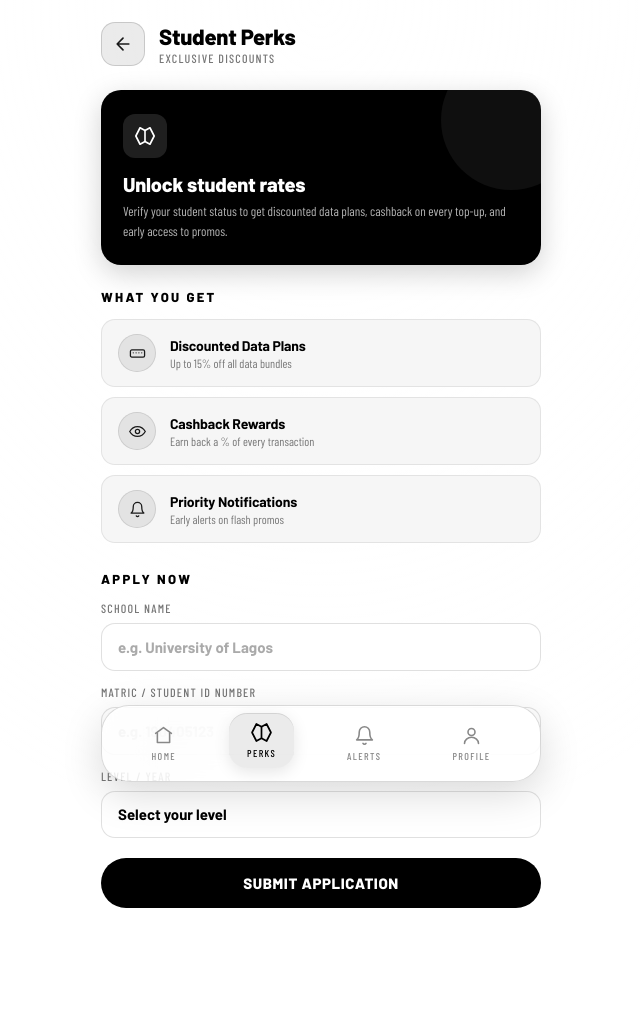
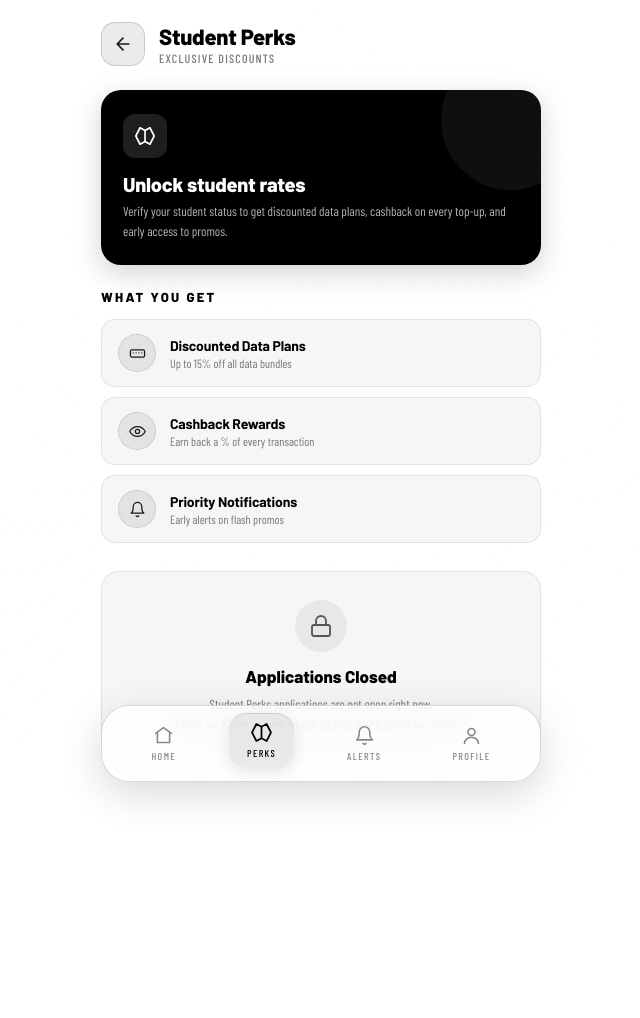
Before and after one commit to Prosperricch/vtmoo_bot, a Flask app: template templates/perks.html in a window 1280 px wide. Shown: the whole page, without its empty margins (319-959 px from the left). After the commit the page ends 802 px from the top, so only its background shows below. Run offline with Flask 3, Linux system fonts and the light colour scheme; the template is opened without the code that fills it, so the values that code supplies are empty; some libraries are stand-ins or nearby versions.

Commit message:
Update perks.html

```diff
--- a/templates/perks.html
+++ b/templates/perks.html
@@ -60,27 +60,43 @@
     .hero-title { font-family: 'Barlow', sans-serif; font-weight: 800; font-size: 20px; letter-spacing: -0.01em; margin-bottom: 6px; }
     .hero-sub { font-family: 'Barlow Condensed', sans-serif; font-weight: 400; font-size: 13px; color: rgba(255,255,255,0.7); line-height: 1.5; }
 
+    /* ── SPOTS PILL ── */
+    .spots-pill {
+      display: inline-flex; align-items: center; gap: 6px; margin-top: 14px;
+      background: rgba(255,255,255,0.12); border: 1px solid rgba(255,255,255,0.2);
+      border-radius: 20px; padding: 5px 12px;
+    }
+    .spots-pill-dot { width: 7px; height: 7px; border-radius: 50%; background: #4ade80; flex-shrink: 0; }
+    .spots-pill-text { font-family: 'Barlow Condensed', sans-serif; font-weight: 500; font-size: 12px; color: rgba(255,255,255,0.85); letter-spacing: 0.04em; }
+
     /* ── STATUS BANNER ── */
     .status-banner {
       display: flex; align-items: center; gap: 12px; border-radius: 16px; padding: 14px 16px;
       margin-bottom: 24px; opacity: 0; animation: fadeUp 0.6s ease 0.16s forwards;
     }
     .status-banner.approved { background: rgba(28,166,76,0.1); border: 1px solid rgba(28,166,76,0.25); }
-    .status-banner.pending { background: rgba(255,153,0,0.1); border: 1px solid rgba(255,153,0,0.25); }
-    .status-banner.rejected { background: rgba(255,0,0,0.06); border: 1px solid rgba(255,0,0,0.18); }
+    .status-banner.pending  { background: rgba(255,153,0,0.1);  border: 1px solid rgba(255,153,0,0.25); }
+    .status-banner.rejected { background: rgba(255,0,0,0.06);   border: 1px solid rgba(255,0,0,0.18); }
+    .status-banner.closed   { background: rgba(100,100,100,0.08); border: 1px solid rgba(0,0,0,0.12); }
+
     .status-banner-icon { width: 36px; height: 36px; border-radius: 50%; display: flex; align-items: center; justify-content: center; flex-shrink: 0; }
     .status-banner.approved .status-banner-icon { background: rgba(28,166,76,0.15); }
-    .status-banner.pending .status-banner-icon { background: rgba(255,153,0,0.15); }
+    .status-banner.pending  .status-banner-icon { background: rgba(255,153,0,0.15); }
     .status-banner.rejected .status-banner-icon { background: rgba(255,0,0,0.1); }
+    .status-banner.closed   .status-banner-icon { background: rgba(0,0,0,0.07); }
+
     .status-banner-icon svg { width: 18px; height: 18px; }
     .status-banner.approved .status-banner-icon svg { stroke: #1ca64c; }
-    .status-banner.pending .status-banner-icon svg { stroke: #cc7a00; }
+    .status-banner.pending  .status-banner-icon svg { stroke: #cc7a00; }
     .status-banner.rejected .status-banner-icon svg { stroke: #cc0000; }
+    .status-banner.closed   .status-banner-icon svg { stroke: #555555; }
+
     .status-banner-text { display: flex; flex-direction: column; gap: 1px; }
     .status-banner-title { font-family: 'Barlow', sans-serif; font-weight: 700; font-size: 14px; }
     .status-banner.approved .status-banner-title { color: #1ca64c; }
-    .status-banner.pending .status-banner-title { color: #cc7a00; }
+    .status-banner.pending  .status-banner-title { color: #cc7a00; }
     .status-banner.rejected .status-banner-title { color: #cc0000; }
+    .status-banner.closed   .status-banner-title { color: #333333; }
     .status-banner-sub { font-family: 'Barlow Condensed', sans-serif; font-weight: 400; font-size: 12px; color: #777777; }
 
     /* ── SECTION ── */
@@ -105,6 +121,20 @@
     .perk-info { display: flex; flex-direction: column; gap: 2px; }
     .perk-title { font-family: 'Barlow', sans-serif; font-weight: 700; font-size: 14px; color: #000000; letter-spacing: -0.01em; }
     .perk-sub { font-family: 'Barlow Condensed', sans-serif; font-weight: 400; font-size: 12px; color: #777777; }
+
+    /* ── CLOSED STATE ── */
+    .closed-card {
+      background: rgba(240,240,240,0.6); border: 1px solid rgba(0,0,0,0.08);
+      border-radius: 18px; padding: 28px 22px; text-align: center;
+      opacity: 0; animation: fadeUp 0.6s ease 0.32s forwards; margin-bottom: 10px;
+    }
+    .closed-card-icon {
+      width: 52px; height: 52px; border-radius: 50%; background: rgba(0,0,0,0.06);
+      display: flex; align-items: center; justify-content: center; margin: 0 auto 14px;
+    }
+    .closed-card-icon svg { width: 24px; height: 24px; stroke: #555555; }
+    .closed-card-title { font-family: 'Barlow', sans-serif; font-weight: 800; font-size: 17px; color: #000000; margin-bottom: 8px; }
+    .closed-card-sub { font-family: 'Barlow Condensed', sans-serif; font-weight: 400; font-size: 13px; color: #777777; line-height: 1.55; }
 
     /* ── FORM ── */
     .field-group { margin-bottom: 14px; opacity: 0; animation: fadeUp 0.6s ease 0.32s forwards; }
@@ -138,7 +168,7 @@
       text-align: center; display: none; opacity: 0; animation: fadeUp 0.3s ease forwards;
     }
     .form-message.success { display: block; background: rgba(28,166,76,0.12); color: #1ca64c; border: 1px solid rgba(28,166,76,0.25); }
-    .form-message.error { display: block; background: rgba(255,0,0,0.08); color: #cc0000; border: 1px solid rgba(255,0,0,0.2); }
+    .form-message.error   { display: block; background: rgba(255,0,0,0.08);  color: #cc0000; border: 1px solid rgba(255,0,0,0.2); }
 
     /* ── BOTTOM GLASS NAV ── */
     .bottom-nav {
@@ -163,7 +193,6 @@
       display: inline-block; width: 16px; height: 16px; border: 2px solid rgba(255,255,255,0.3);
       border-top: 2px solid #ffffff; border-radius: 50%; animation: spin 0.6s linear infinite;
     }
-
     @keyframes spin { to { transform: rotate(360deg); } }
 
     @media (max-width: 380px) {
@@ -172,7 +201,6 @@
       .page-title { font-size: 20px; }
       .hero-card { padding: 20px 18px; }
     }
-
     @media (max-width: 320px) {
       .app { padding: 16px 16px 100px; }
       .field-input, .field-select, .submit-btn { font-size: 14px; padding: 12px 14px; }
@@ -210,9 +238,24 @@
       </div>
       <div class="hero-title">Unlock student rates</div>
       <div class="hero-sub">Verify your student status to get discounted data plans, cashback on every top-up, and early access to promos.</div>
+
+      {# Show spots remaining only if admin has enabled it and applications are open #}
+      {% if show_spots and apps_open and allow_applications and perk_status != 'approved' %}
+        {% if spots_remaining > 0 %}
+        <div class="spots-pill">
+          <div class="spots-pill-dot"></div>
+          <span class="spots-pill-text">{{ spots_remaining }} of {{ total_spots }} spot{{ 's' if spots_remaining != 1 else '' }} remaining</span>
+        </div>
+        {% elif spots_remaining == 0 %}
+        <div class="spots-pill" style="background:rgba(255,80,80,0.18); border-color:rgba(255,80,80,0.3);">
+          <div class="spots-pill-dot" style="background:#f87171;"></div>
+          <span class="spots-pill-text" style="color:rgba(255,200,200,0.95);">All {{ total_spots }} spots filled</span>
+        </div>
+        {% endif %}
+      {% endif %}
     </div>
 
-    <!-- STATUS BANNER -->
+    <!-- STATUS BANNER — applied / approved / rejected -->
     {% if perk_status %}
       {% if perk_status == 'approved' %}
       <div class="status-banner approved">
@@ -220,7 +263,7 @@
           <svg viewBox="0 0 24 24" fill="none" stroke-width="2" stroke-linecap="round" stroke-linejoin="round"><path d="M20 6L9 17l-5-5" /></svg>
         </div>
         <div class="status-banner-text">
-          <span class="status-banner-title">You're verified</span>
+          <span class="status-banner-title">You're verified ✓</span>
           <span class="status-banner-sub">Student perks are active on your account.</span>
         </div>
       </div>
@@ -241,7 +284,7 @@
         </div>
         <div class="status-banner-text">
           <span class="status-banner-title">Application not approved</span>
-          <span class="status-banner-sub">{{ perk_rejection_reason or "Please check your details and re-apply." }}</span>
+          <span class="status-banner-sub">{{ perk_rejection_reason or "Please check your details and re-apply below." }}</span>
         </div>
       </div>
       {% endif %}
@@ -285,20 +328,52 @@
       </div>
     </div>
 
+    {# ── FORM SECTION — only if not already approved/pending, and apps are open ── #}
+    {% if perk_status != 'approved' and perk_status != 'pending' %}
+
+      {% if not apps_open or not allow_applications %}
+      <!-- APPLICATIONS CLOSED -->
+      <div class="closed-card">
+        <div class="closed-card-icon">
+          <svg viewBox="0 0 24 24" fill="none" stroke-width="1.8" stroke-linecap="round" stroke-linejoin="round">
+            <rect x="3" y="11" width="18" height="11" rx="2" /><path d="M7 11V7a5 5 0 0110 0v4" />
+          </svg>
+        </div>
+        <div class="closed-card-title">Applications Closed</div>
+        <div class="closed-card-sub">
+          Student Perks applications are not open right now.<br>
+          Check back later or keep an eye on your notifications for updates.
+        </div>
+      </div>
+
+      {% elif spots_remaining == 0 %}
+      <!-- ALL SPOTS FILLED -->
+      <div class="closed-card">
+        <div class="closed-card-icon">
+          <svg viewBox="0 0 24 24" fill="none" stroke-width="1.8" stroke-linecap="round" stroke-linejoin="round">
+            <circle cx="12" cy="12" r="10" /><path d="M8 12h8M12 8v8" style="transform:rotate(45deg);transform-origin:center"/>
+            <line x1="4.93" y1="4.93" x2="19.07" y2="19.07" />
+          </svg>
+        </div>
+        <div class="closed-card-title">All spots filled</div>
+        <div class="closed-card-sub">
+          All {{ total_spots }} available spots have been taken.<br>
+          We'll open more slots soon — stay tuned to your notifications.
+        </div>
+      </div>
+
+      {% else %}
       <!-- APPLICATION FORM -->
-    {% if perk_status != 'approved' and perk_status != 'pending' %}
       <div class="section-head">Apply Now</div>
       <form id="perksForm">
         <div class="field-group">
           <label class="field-label" for="schoolInput">School Name</label>
           <input class="field-input" type="text" id="schoolInput" placeholder="e.g. University of Lagos" value="{{ user.school or '' }}" />
         </div>
-
         <div class="field-group">
           <label class="field-label" for="matricInput">Matric / Student ID Number</label>
           <input class="field-input" type="text" id="matricInput" placeholder="e.g. 190405123" />
         </div>
-
         <div class="field-group">
           <label class="field-label" for="levelSelect">Level / Year</label>
           <select class="field-select" id="levelSelect">
@@ -311,12 +386,13 @@
             <option value="postgrad">Postgraduate</option>
           </select>
         </div>
-
         <button class="submit-btn" id="submitBtn" type="submit">
           <span id="btnText">Submit Application</span>
         </button>
         <div class="form-message" id="formMessage"></div>
       </form>
+      {% endif %}
+
     {% endif %}
 
   </div>
@@ -402,113 +478,64 @@
     /* ── TELEGRAM WEB APP ── */
     (function () {
       const tg = window.Telegram && window.Telegram.WebApp;
-      if (tg) {
-        tg.ready();
-        tg.expand();
-        document.documentElement.style.setProperty('--tg-theme-bg-color', tg.backgroundColor || '#ffffff');
-      }
+      if (tg) { tg.ready(); tg.expand(); }
     })();
 
     /* ── PERKS FORM SUBMISSION ── */
-    const perksForm = document.getElementById('perksForm');
-    const submitBtn = document.getElementById('submitBtn');
-    const btnText = document.getElementById('btnText');
-    const formMessage = document.getElementById('formMessage');
-    const schoolInput = document.getElementById('schoolInput');
-    const matricInput = document.getElementById('matricInput');
-    const levelSelect = document.getElementById('levelSelect');
+    const perksForm  = document.getElementById('perksForm');
+    const submitBtn  = document.getElementById('submitBtn');
+    const btnText    = document.getElementById('btnText');
+    const formMsg    = document.getElementById('formMessage');
+    const schoolInp  = document.getElementById('schoolInput');
+    const matricInp  = document.getElementById('matricInput');
+    const levelSel   = document.getElementById('levelSelect');
 
     if (perksForm) {
       perksForm.addEventListener('submit', async (e) => {
         e.preventDefault();
 
-        const school = (schoolInput.value || '').trim();
-        const matric_number = (matricInput.value || '').trim();
-        const level = (levelSelect.value || '').trim();
+        const school        = (schoolInp.value || '').trim();
+        const matric_number = (matricInp.value || '').trim();
+        const level         = (levelSel.value || '').trim();
 
-        // Validation
-        if (!school) {
-          showMessage('Please enter your school name.', 'error');
-          schoolInput.focus();
-          return;
-        }
-        if (!matric_number) {
-          showMessage('Please enter your matric/student ID number.', 'error');
-          matricInput.focus();
-          return;
-        }
-        if (!level) {
-          showMessage('Please select your level.', 'error');
-          levelSelect.focus();
-          return;
-        }
+        if (!school)        { showMsg('Please enter your school name.', 'error');       schoolInp.focus(); return; }
+        if (!matric_number) { showMsg('Please enter your matric/student ID.', 'error'); matricInp.focus(); return; }
+        if (!level)         { showMsg('Please select your level.', 'error');            levelSel.focus();  return; }
 
-        // Disable button and show loading state
         submitBtn.disabled = true;
-        btnText.innerHTML = '<span class="loading-spinner"></span>';
+        btnText.innerHTML  = '<span class="loading-spinner"></span>';
 
         try {
-          const response = await fetch('/api/perks/apply', {
+          const res  = await fetch('/api/perks/apply', {
             method: 'POST',
-            headers: {
-              'Content-Type': 'application/json',
-            },
-            body: JSON.stringify({
-              telegram_id: {{ user.telegram_id }},
-              school: school,
-              matric_number: matric_number,
-              level: level
-            })
+            headers: { 'Content-Type': 'application/json' },
+            body: JSON.stringify({ telegram_id: {{ user.telegram_id }}, school, matric_number, level })
           });
-
-          const data = await response.json();
+          const data = await res.json();
 
           if (data.success) {
-            showMessage(data.message || 'Application submitted successfully!', 'success');
+            showMsg(data.message || 'Application submitted!', 'success');
             perksForm.reset();
-
-            // Reload page after 2 seconds to show status update
-            setTimeout(() => {
-              window.location.reload();
-            }, 2000);
+            setTimeout(() => window.location.reload(), 2000);
           } else {
-            showMessage(data.message || 'Failed to submit application. Please try again.', 'error');
+            showMsg(data.message || 'Failed to submit. Please try again.', 'error');
             submitBtn.disabled = false;
             btnText.textContent = 'Submit Application';
           }
-        } catch (error) {
-          console.error('Error submitting form:', error);
-          showMessage('Network error. Please check your connection and try again.', 'error');
+        } catch (err) {
+          showMsg('Network error. Please check your connection and try again.', 'error');
           submitBtn.disabled = false;
           btnText.textContent = 'Submit Application';
         }
       });
     }
 
-    function showMessage(msg, type) {
-      formMessage.textContent = msg;
-      formMessage.className = `form-message ${type}`;
-      formMessage.style.display = 'block';
-      if (type === 'error') {
-        setTimeout(() => {
-          formMessage.style.display = 'none';
-        }, 4000);
+    function showMsg(msg, type) {
+      formMsg.textContent = msg;
+      formMsg.className = `form-message ${type}`;
+      if (type === 'error') setTimeout(() => { formMsg.style.display = 'none'; }, 4500);
     }
-    }
-
-    /* ── NAV HIGHLIGHTING ── */
-    document.addEventListener('DOMContentLoaded', () => {
-      const currentPath = window.location.pathname;
-      document.querySelectorAll('.nav-item').forEach(item => {
-        item.classList.remove('active');
-        const href = item.getAttribute('href');
-        if (href.includes(currentPath)) {
-          item.classList.add('active');
-        }
-      });
-    });
   </script>
 
 </body>
-
 </html>
```
Lines whose indentation alone changed are shown as unchanged.
